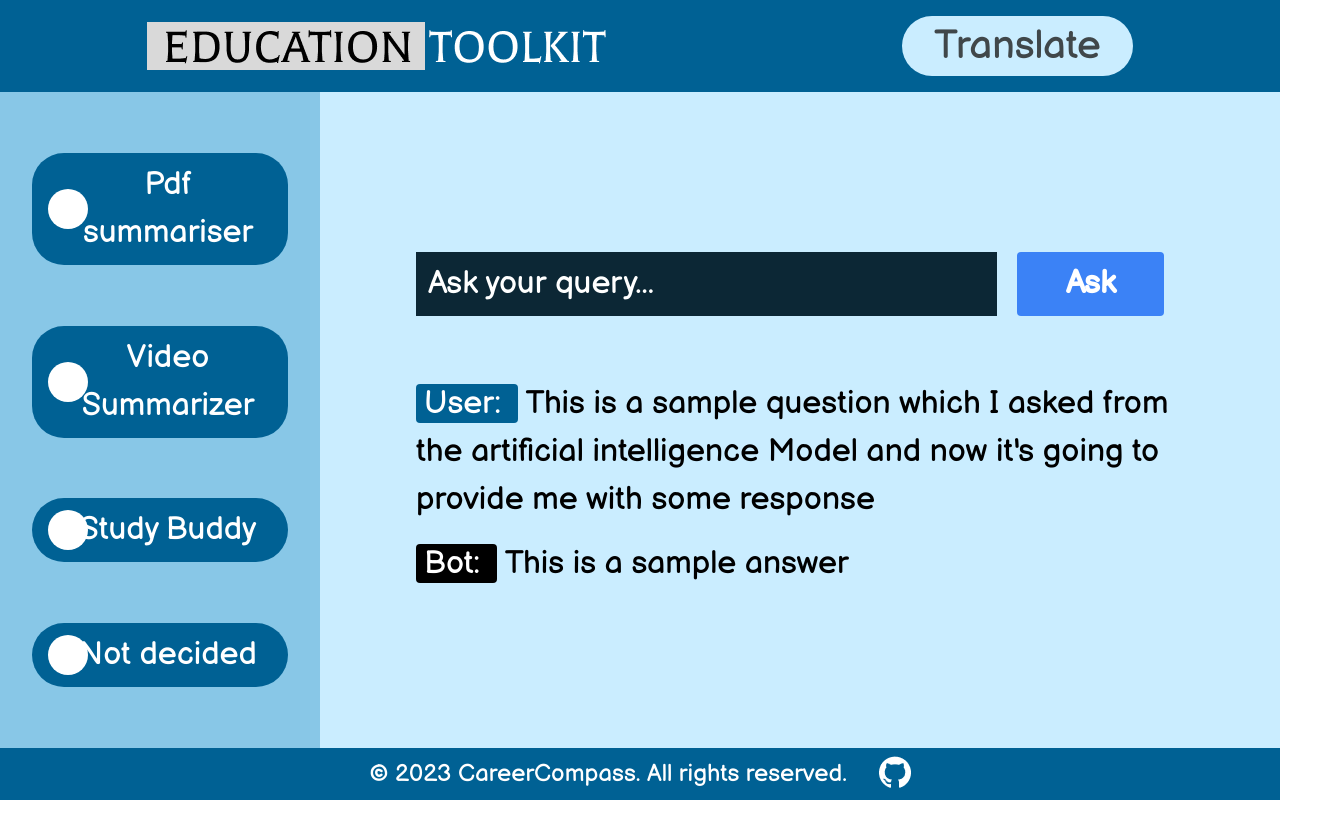
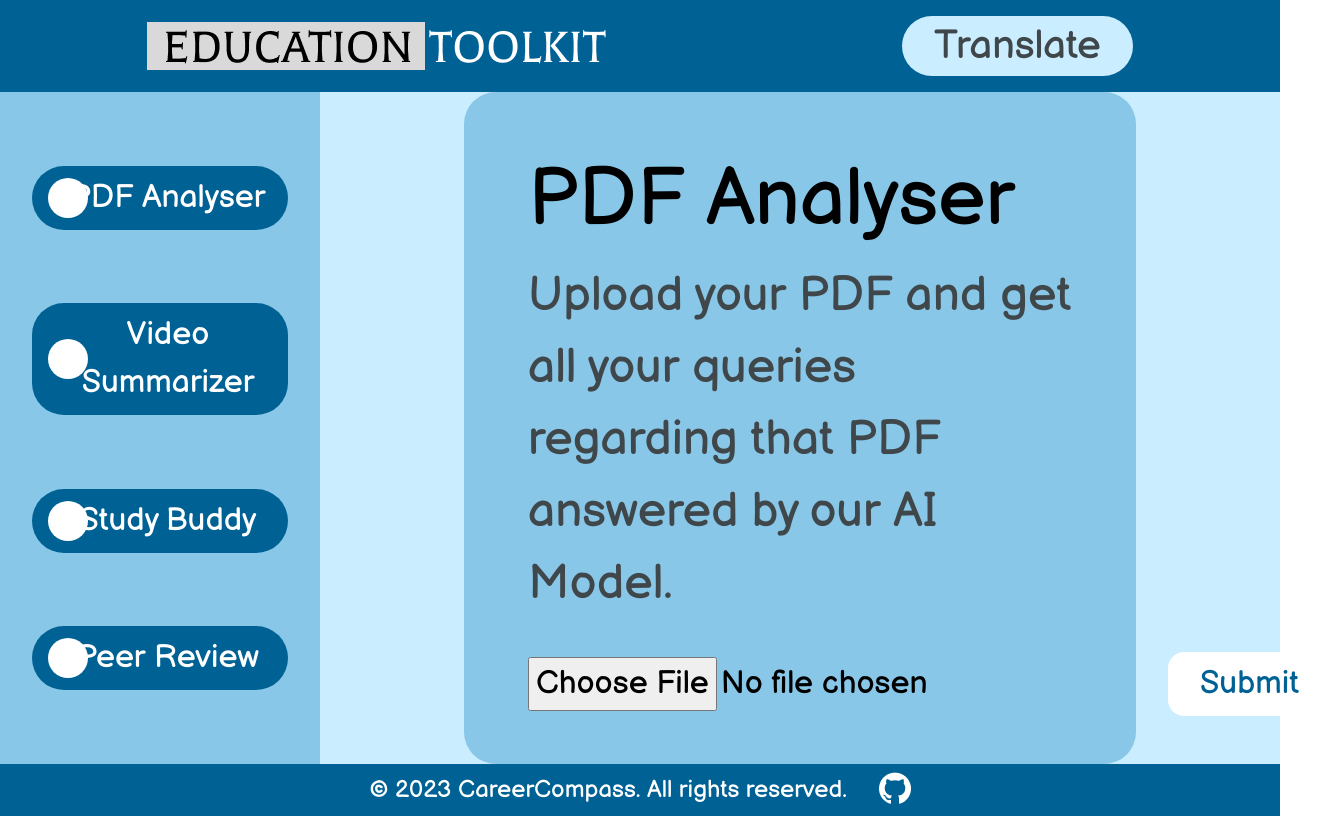
Before and after one commit to PekaVengers/EducationToolkit, a React (Vite) app in the folder client/: page /pdfsummary in a window 1280 px wide. Shown: the whole page, 1331 px wide, since content can reach past the window. Built offline with nearby package versions, Linux system fonts and the light colour scheme.

Commit message:
fix minor bugs

```diff
--- a/client/src/components/Sidebar.jsx
+++ b/client/src/components/Sidebar.jsx
@@ -7,7 +7,7 @@ export default function Sidebar() {
         <button className="flex items-center justify-evenly bg-primary px-[1rem] py-[0.5rem] rounded-[2rem] w-[20vw] relative">
           <div className="circle absolute left-4  w-[40px] h-[40px] rounded-[50%] bg-white"></div>
           <span className="ml-[1rem] text-white text-[2rem]">
-            Pdf summariser
+          PDF Analyser
           </span>
         </button>
       </Link>
@@ -31,7 +31,7 @@ export default function Sidebar() {
         <button className="flex items-center justify-evenly bg-primary px-[1rem] py-[0.5rem] rounded-[2rem] w-[20vw] relative">
           <div className="circle absolute left-4 w-[40px] h-[40px] rounded-[50%] bg-white"></div>
           <span className="ml-[1rem] text-white text-[2rem]">
-            Not decided
+            Peer Review
           </span>
         </button>
       </Link>
--- a/client/src/pages/Home.jsx
+++ b/client/src/pages/Home.jsx
@@ -14,7 +14,7 @@ export default function Home() {
             <Link to="/pdfsummary">
             <button className="flex items-center justify-evenly bg-primary px-[1rem] py-[0.5rem] rounded-[2rem] relative">
               <div className="circle absolute left-4  w-[40px] h-[40px] rounded-[50%] bg-white"></div>
-              <span className="ml-[5rem] text-white text-[2rem]">Pdf Summarizer</span>
+              <span className="ml-[5rem] text-white text-[2rem]">PDF Analyser</span>
             </button>
             </Link>
            <Link to="/video-summary">
@@ -26,12 +26,12 @@ export default function Home() {
            <Link to={"/study-buddy"}>
             <button className="flex items-center w-[17.5vw]  justify-evenly bg-primary px-[1rem] py-[0.5rem] rounded-[2rem] relative">
               <div className="circle absolute left-4 w-[40px] h-[40px] rounded-[50%] bg-white"></div>
-              <span className="ml-[3rem] text-white text-[2rem]">Studdy Buddy </span>
+              <span className="ml-[3rem] text-white text-[2rem]">Study Buddy </span>
             </button>
            </Link>
             <button className="flex items-center justify-evenly bg-primary px-[1rem] py-[0.5rem] rounded-[2rem] w-[42%] relative">
               <div className="circle absolute left-4 w-[40px] h-[40px] rounded-[50%] bg-white"></div>
-              <span className="ml-[1rem] text-white text-[2rem]">Not decided</span>
+              <span className="ml-[1rem] text-white text-[2rem]">Peer Review</span>
             </button>
           </div>
         </div>
--- a/client/src/pages/PDFSummarizer.jsx
+++ b/client/src/pages/PDFSummarizer.jsx
@@ -41,7 +41,7 @@ export default function PDFSummarizer() {
     <div className="videoContainer flex flex-1 bg-secondary">
       <Sidebar />
       <div className="right w-[75vw] flex flex-col justify-center items-center ">
-        {!actionData ? (
+        {actionData ? (
           <div className="container  w-[80%] flex flex-col ">
             <form className="flex  w-[100%] mb-[4rem]">
               <input
@@ -59,18 +59,25 @@ export default function PDFSummarizer() {
                 Ask
               </button>
             </form>
-            <div className="mb-[1rem] ">
+            {
+              chatHistory?.map((chat, i) => {
+                return i % 2 == 0 ? (
+                  <div key={i} className="mb-[1rem] ">
                     <span className="text-[2rem] bg-primary rounded px-2 mr-2 text-white">User: </span>
                     <span className="text-[2rem]">This is a sample question which I asked from the artificial intelligence Model and now it's going to provide me with some response</span>
                   </div>
-            <div >
+                ) : (
+                  <div key={i}>
                     <span className="text-[2rem] bg-black rounded px-2 mr-2 text-white">Bot: </span>
                     <span className="text-[2rem]">This is a sample answer</span>
                   </div>
+                );
+              })
+            }
             </div>
             ) : (
             <div className="rightContent w-[70%] bg-[#88C7E7] px-[4rem] py-[3rem] flex flex-col  rounded-[2rem]">
-            <h1 className="text-[5rem]">PDF Summariser</h1>
+              <h1 className="text-[5rem]">PDF Analyser</h1>
               <h2 className="text-tertiary text-[3rem] mb-8">
                 Upload your PDF and get all your queries regarding that PDF
                 answered by our AI Model.
```
Lines whose indentation alone changed are shown as unchanged.
